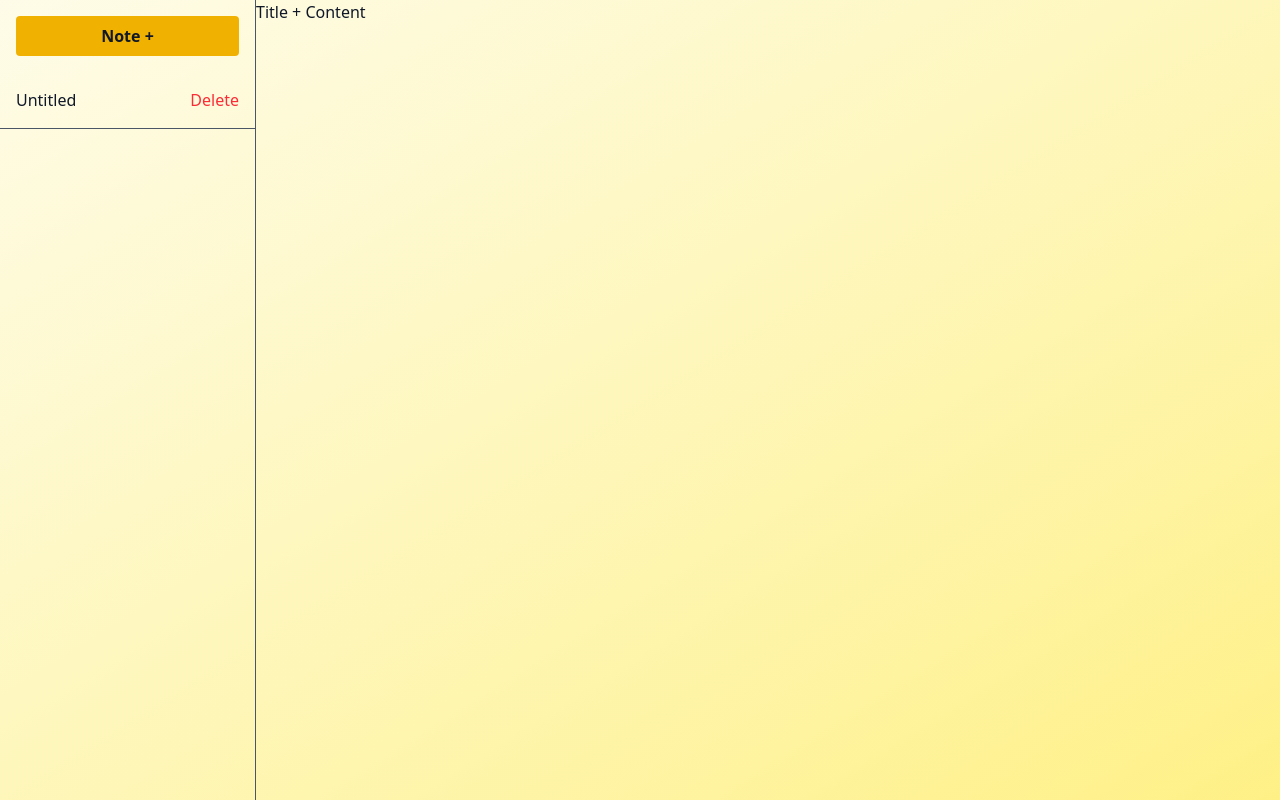
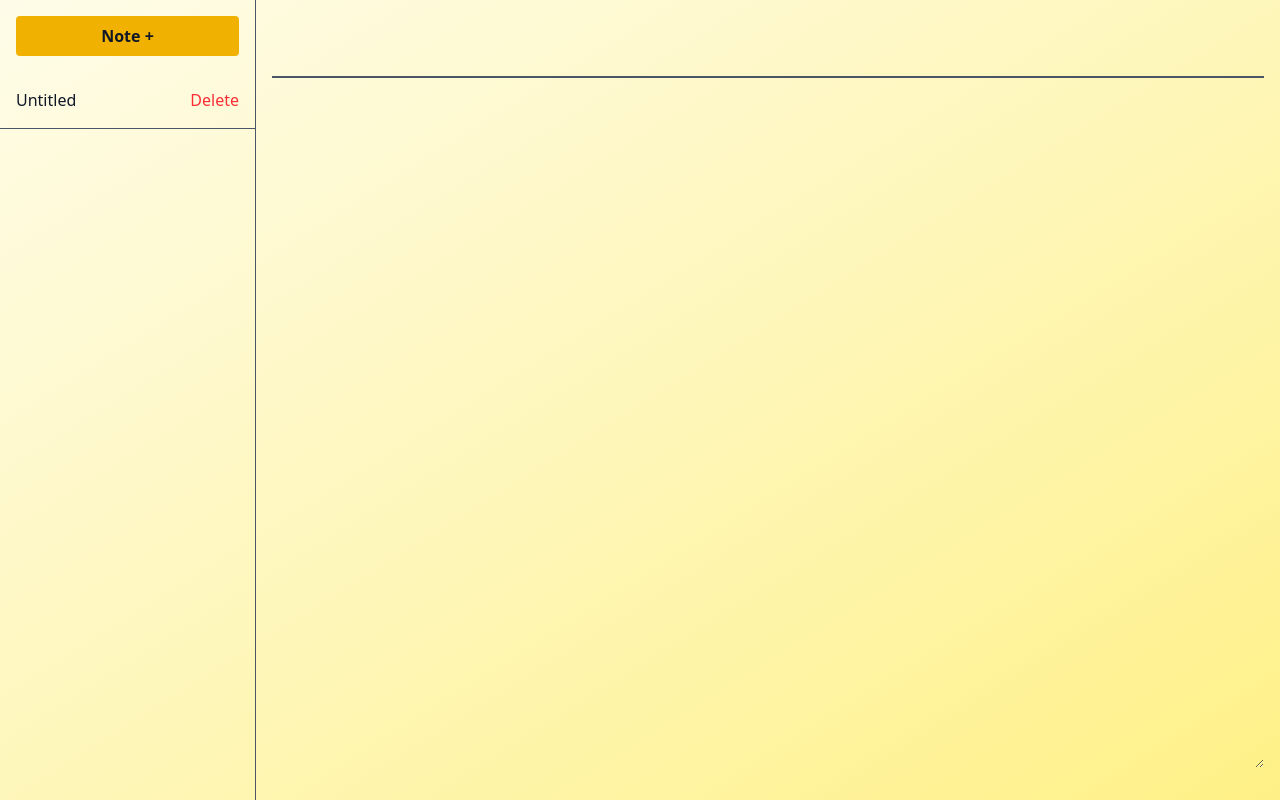
Before and after one commit to rafih268/vue-notes, a Vue app: page / in a window 1280 px wide. Built offline with nearby package versions, Linux system fonts and the light colour scheme.

Commit message:
feat(editor): add header area and text area for notes

```diff
--- a/src/App.vue
+++ b/src/App.vue
@@ -7,7 +7,10 @@ import Sidebar from './components/Sidebar.vue'
   <div class="bg-gradient-to-br from-yellow-50 to-yellow-200 text-gray-900 min-h-screen flex items-stretch justify-start">
     <Sidebar/>
     <main class="flex-1">
-      Title + Content
+      <div class="px-4 py-8 flex flex-col h-full">
+        <input type="text" class="block w-full text-3xl pb-2 font-bold border-b-2 border-gray-600 focus:border-yellow-200 outline-none transition-colors duration-200">
+        <textarea class="block w-full h-full mt-4 text-lg outline-none flex-1"></textarea>
+      </div>
     </main>
   </div>
 </template>
```
